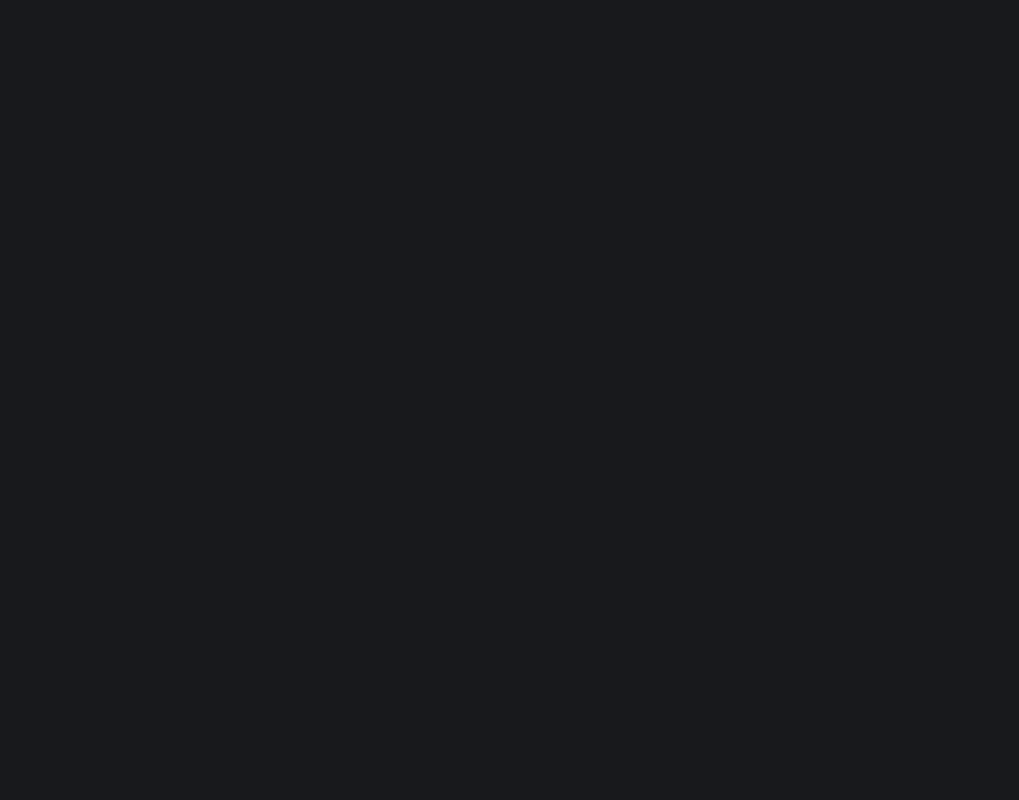
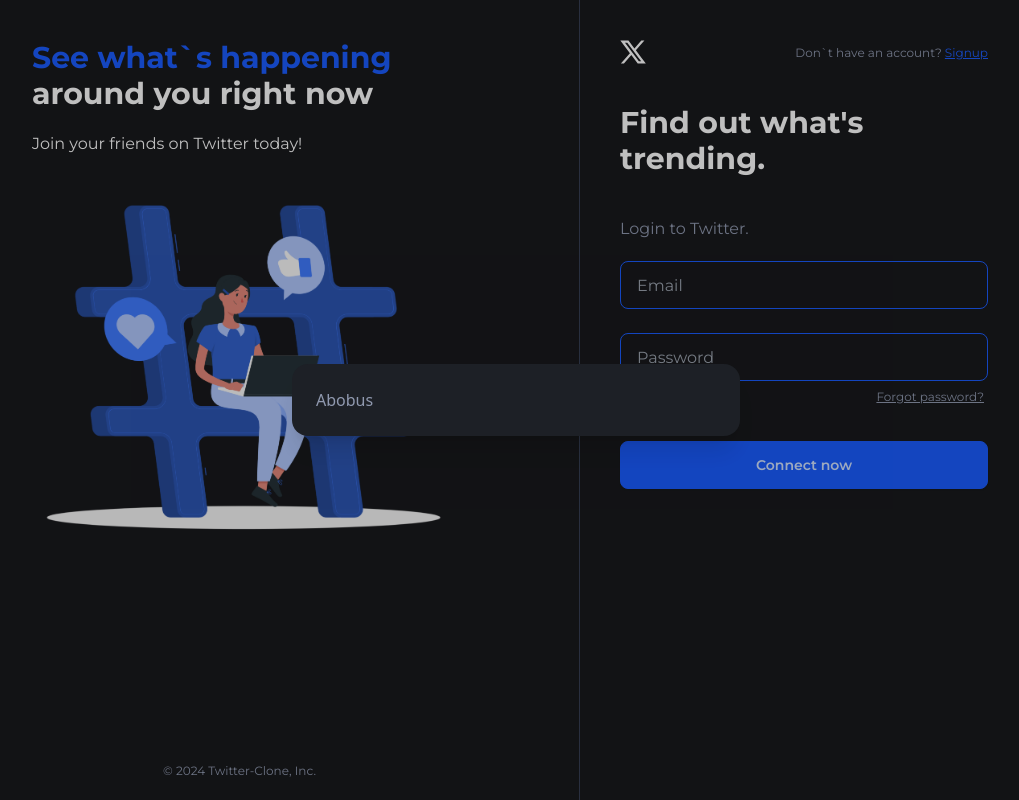
Before and after one commit to ineff3/twitter-frontend, a React (Vite) app: page /auth/signup in a window 1280 px wide. Before the commit this address had no page. Shown: the whole page, without its empty margins (124-1143 px from the left). Built offline with nearby package versions, Linux system fonts and the light colour scheme; the HTML template or start-up script is replaced by a standard one.

Commit message:
modal wrapper component

```diff
--- a/src/App.tsx
+++ b/src/App.tsx
@@ -6,13 +6,16 @@
 import Messages from './pages/Messages'
 import Bookmarks from './pages/Bookmarks'
 import Premium from './pages/Premium'
-import LoginPage from './pages/Login'
+import Auth from './pages/Auth'
+import SignupPage from './pages/Signup'
 
 const App = () => {
     return (
         <>
             <Routes>
-                <Route path="/login" element={<LoginPage />} />
+                <Route path="auth" element={<Auth />}>
+                    <Route path="signup" element={<SignupPage />} />
+                </Route>
                 <Route element={<BaseLayout />}>
                     <Route path="/" element={<Home />} />
                     <Route path="/search" element={<Search />} />
--- /dev/null
+++ b/src/components/ui/Modal.tsx
@@ -0,0 +1,48 @@
+import { Fragment, ReactNode } from 'react'
+import { Dialog, Transition } from '@headlessui/react'
+
+interface Props {
+    isOpen: boolean
+    close: () => void
+    children?: ReactNode
+}
+
+const Modal = ({ isOpen, close, children }: Props) => {
+    return (
+        <Transition appear show={isOpen} as={Fragment}>
+            <Dialog as="div" className="relative z-10" onClose={close}>
+                <Transition.Child
+                    as={Fragment}
+                    enter="ease-out duration-300"
+                    enterFrom="opacity-0"
+                    enterTo="opacity-100"
+                    leave="ease-in duration-200"
+                    leaveFrom="opacity-100"
+                    leaveTo="opacity-0"
+                >
+                    <div className="fixed inset-0 bg-black/25" />
+                </Transition.Child>
+
+                <div className="fixed inset-0 overflow-y-auto">
+                    <div className="flex min-h-full items-center justify-center p-4 text-center">
+                        <Transition.Child
+                            as={Fragment}
+                            enter="ease-out duration-300"
+                            enterFrom="opacity-0 scale-95"
+                            enterTo="opacity-100 scale-100"
+                            leave="ease-in duration-200"
+                            leaveFrom="opacity-100 scale-100"
+                            leaveTo="opacity-0 scale-95"
+                        >
+                            <Dialog.Panel className="w-full max-w-md transform overflow-hidden rounded-2xl bg-base-300 p-6 text-left align-middle shadow-xl transition-all">
+                                {children}
+                            </Dialog.Panel>
+                        </Transition.Child>
+                    </div>
+                </div>
+            </Dialog>
+        </Transition>
+    )
+}
+
+export default Modal
--- a/src/features/authentication/components/Login.tsx
+++ b/src/features/authentication/components/Login.tsx
@@ -1,8 +1,9 @@
+import { Link, Outlet } from 'react-router-dom'
 import LoginForm from './LoginForm'
 
 const Login = () => {
     return (
-        <div className=" font-montserrat mx-auto flex w-full max-w-screen-lg flex-auto justify-between">
+        <div className=" mx-auto flex w-full max-w-screen-lg flex-auto justify-between font-montserrat">
             <div className=" flex w-full max-w-xl flex-col border-r border-accent pb-5 pl-7 pt-10 text-secondary">
                 <div>
                     <p className="  mb-5 max-w-md text-3xl font-bold ">
@@ -40,7 +41,9 @@
                     </svg>
                     <p className=" text-[12px]">
                         Don`t have an account?{' '}
-                        <span className=" link text-primary ">Signup</span>
+                        <Link to="signup" className=" link text-primary ">
+                            Signup
+                        </Link>
                     </p>
                 </div>
                 <p className=" text-3xl font-bold text-secondary">
@@ -48,6 +51,7 @@
                 </p>
                 <LoginForm />
             </div>
+            <Outlet />
         </div>
     )
 }
--- /dev/null
+++ b/src/features/authentication/components/Signup.tsx
@@ -0,0 +1,19 @@
+import { useModal } from '../../../hooks/handleView'
+import Modal from '../../../components/ui/Modal'
+import { useNavigate } from 'react-router-dom'
+
+const Signup = () => {
+    const navigate = useNavigate()
+    const { show, close, visible } = useModal(true)
+    const closeWithPageShift = () => {
+        navigate('/auth')
+        close()
+    }
+    return (
+        <Modal close={closeWithPageShift} isOpen={visible}>
+            Abobus
+        </Modal>
+    )
+}
+
+export default Signup
--- /dev/null
+++ b/src/hooks/handleView.ts
@@ -0,0 +1,18 @@
+import { useState } from 'react'
+
+export const useModal = (initialState?: boolean) => {
+    const [isOpen, setIsOpen] = useState(
+        initialState === undefined ? false : initialState
+    )
+    const visible = isOpen
+
+    const show = () => {
+        setIsOpen(true)
+    }
+
+    const close = () => {
+        setIsOpen(false)
+    }
+
+    return { show, close, visible }
+}
--- a/src/pages/Login.tsx
+++ b/src/pages/Auth.tsx
@@ -1,8 +1,7 @@
-import React from 'react'
 import { Login } from '../features/authentication/index'
 
-const LoginPage = () => {
+const Auth = () => {
     return <Login />
 }
 
-export default LoginPage
+export default Auth
--- /dev/null
+++ b/src/pages/Signup.tsx
@@ -0,0 +1,7 @@
+import Signup from '../features/authentication/components/Signup'
+
+const SignupPage = () => {
+    return <Signup />
+}
+
+export default SignupPage
--- a/tailwind.config.js
+++ b/tailwind.config.js
@@ -16,6 +16,7 @@
                 dim: {
                     ...require('daisyui/src/theming/themes')['dim'],
                     'base-100': '#18191C',
+                    'base-300': '#1D2026',
                     'base-content': '#9099AF',
                     accent: '#363F54',
                     primary: '#1A5CFF',
```
